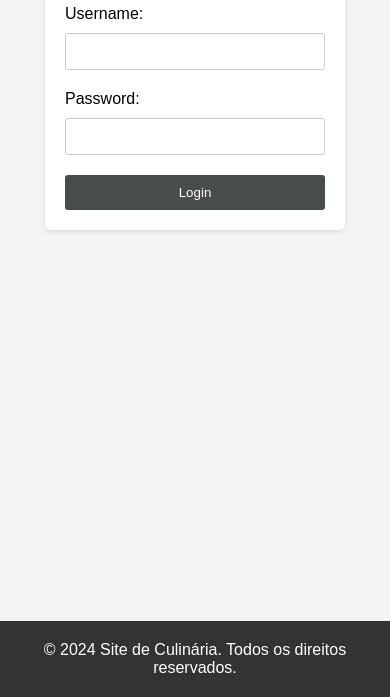
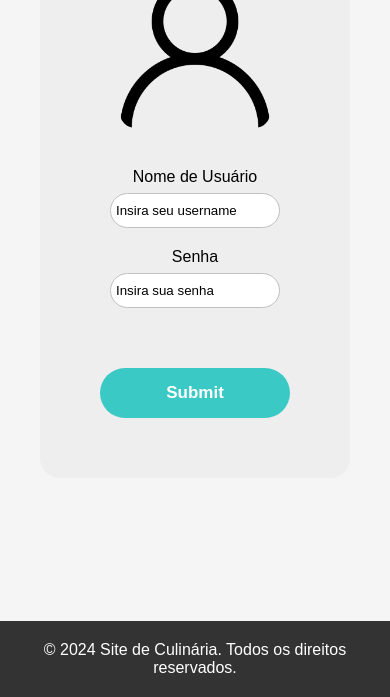
Before and after one commit to Ezequielzz/Hackaton-BD, a plain HTML site: page View/login.html in a window 390 px wide. Shown: the part 147-844 px from the top of the page. Drawn offline with Linux system fonts and the light colour scheme.

Commit message:
Receita View

```diff
--- a/View/CSS/Login.css
+++ b/View/CSS/Login.css
@@ -8,47 +8,314 @@ body {
     padding: 0;
 }
 
-h1  {
-    text-align: center;
+.login {
+    display: flex;
+    justify-content: center;
+    align-items: center;
+    width: 1100px;
+    height: 425px;
+    background: #eeeeee;
+    border-radius: 20px;
+    margin: 0 auto;
   }
 
-form {
-    max-width: 400px;
-    margin: 0 auto;
-    padding: 20px;
-    background-color: #fff;
-    border-radius: 5px;
-    box-shadow: 0 2px 5px rgba(0, 0, 0, 0.1);
+  .login .imglogin {
+    display: flex;
+    align-items: center;
   }
 
-label {
+
+  .login .formulario {
+    display: flex;
+    flex-direction: column;
+    justify-content: center;
+    align-items: flex-start;
+    margin-left: 90px;
+    width: 700px;
+    height: 425px;
+  }
+
+  .formulario input {
+    width: 160px;
+    height: 30px;
+    margin-top: 7px;
+    border: solid 1px #c0c0c0;
+    border-radius: 17px;
+    padding: 5px;
+  }
+
+  ::placeholder {
+    color: black;
+  }
+
+  .formulario label {
+    font-family: "Lilita One", sans-serif;
+  }
+
+  .formulario input:not(:last-child) {
+    width: 155px;
+  }
+
+  #lsenha {
+    margin-bottom: 40px;
+  }
+
+  .enviarlogin input {
+    width: 150px;
+    height: 45px;
+    border-radius: 27px;
+    border: none;
+    background: #3ac9c5;
+    color: #ffffff;
+    font-weight: 700;
+    font-size: 17px;
+    cursor: pointer;
+    transition: 0.3s;
+  }
+
+  .enviarlogin input:hover {
+    background: #41dfd9;
+  }
+
+
+
+  /* RESPONSIVIDADE */
+  @media screen and (max-width: 1280px) {
+    .navbar {
+      margin-bottom: 30px;
+    }
+
+    .login {
+      display: flex;
+      flex-direction: column;
+      height: 700px;
+      width: 630px;
+      margin-bottom: 30px;
+    }
+
+    .login .imglogin img {
+      display: flex;
+      justify-content: center;
+      align-items: center;
+      width: 630px;
+      border-radius: 20px 20px 20px 20px;
+    }
+
+    .login .formulario {
+      display: flex;
+      justify-content: center;
+      align-items: center;
+      padding: 20px; /* Espaçamento interno */
+      box-sizing: border-box; /* Inclui padding na largura total */
+      margin: 0;
+    }
+
+    .formulario input {
+      margin-bottom: 20px;
+    }
+
+    #lnome {
+      width: 220px;
+      height: 40px;
+      border-radius: 27px;
+    }
+
+    #lsenha {
+      width: 220px;
+      height: 40px;
+      border-radius: 27px;
+    }
+
+    .enviarlogin input {
+      width: 100%;
+      width: 170px;
+      height: 50px;
+      margin-top: 20px;
+    }
+
+    .menu {
       display: block;
+      /* Exibir o menu */
+   }
+
+   .close-btn {
+      display: block;
+      /* Exibir o botão fechar */
+   }
+
+   .menu-toggle {
+      display: block;
+      /* Exibir o ícone do menu */
+   }
+
+   .col-1 {
+      margin-bottom: 20px;
+   }
+
+   .navegacao2 {
+     display: none;
+    }
+  }
+
+
+
+  /* RESPONSIVIDADE */
+  @media screen and (max-width: 800px) {
+    .navbar {
+      margin-bottom: 30px;
+    }
+
+    .login {
+      display: flex;
+      flex-direction: column;
+      height: 680px;
+      width: 550px;
+      margin-bottom: 30px;
+    }
+
+    .login .imglogin img {
+      display: flex;
+      justify-content: center;
+      align-items: center;
+      width: 550px;
+      border-radius: 20px 20px 20px 20px;
+    }
+
+    .login .formulario {
+      display: flex;
+      justify-content: center;
+      align-items: center;
+      width: 200px;
+      padding: 20px; /* Espaçamento interno */
+      box-sizing: border-box; /* Inclui padding na largura total */
+      margin: 0;
+    }
+
+    .formulario input {
+      margin-bottom: 20px;
+    }
+
+    #lnome {
+      width: 220px;
+      height: 40px;
+      border-radius: 27px;
+    }
+
+    #lsenha {
+      width: 220px;
+      height: 40px;
+      border-radius: 27px;
+    }
+
+    .enviarlogin input {
+      width: 100%;
+      width: 170px;
+      height: 50px;
+      margin-top: 20px;
+    }
+
+    .menu {
+      display: block;
+      /* Exibir o menu */
+   }
+
+   .close-btn {
+      display: block;
+      /* Exibir o botão fechar */
+   }
+
+   .menu-toggle {
+      display: block;
+      /* Exibir o ícone do menu */
+   }
+
+   .col-1 {
+      margin-bottom: 20px;
+   }
+
+   .navegacao2 {
+     display: none;
+    }
+  }
+
+
+
+
+
+  @media screen and (max-width: 570px) {
+    .navbar {
+      margin-bottom: 40px;
+    }
+
+    .login {
+      display: flex;
+      flex-direction: column;
+      height: 500px;
+      width: 310px;
       margin-bottom: 10px;
     }
 
-input[type="text"],
-input[type="password"] {
-    width: 100%;
-    padding: 10px;
-    border: 1px solid #ccc;
-    border-radius: 3px;
+    .login .imglogin img {
+      display: flex;
+      justify-content: center;
+      align-items: center;
+      width: 310px;
+      border-radius: 15px 15px 15px 15px;
+    }
+
+    .login .formulario {
+      display: flex;
+      justify-content: center;
+      align-items: center;
+      padding: 20px;
       box-sizing: border-box;
+      margin: 0;
+    }
+
+    .formulario input {
       margin-bottom: 20px;
     }
 
-input[type="submit"] {
-    width: 100%;
-    padding: 10px;
-    background-color: #494d49;
-    color: #fff;
-    border: none;
-    border-radius: 3px;
-    cursor: pointer;
+    #lnome {
+      width: 170px;
+      height: 35px;
+      border-radius: 27px;
     }
 
-/* Responsive styles */
-@media screen and (max-width: 600px) {
-    form {
-        max-width: 300px;
+    #lsenha {
+      width: 170px;
+      height: 35px;
+      border-radius: 27px;
     }
+
+    .enviarlogin input {
+      width: 100%;
+      width: 190px;
+      height: 50px;
+      margin-top: 20px;
     }
+
+    .menu {
+      display: block;
+      /* Exibir o menu */
+   }
+
+   .close-btn {
+      display: block;
+      /* Exibir o botão fechar */
+   }
+
+   .menu-toggle {
+      display: block;
+      /* Exibir o ícone do menu */
+   }
+
+   .col-1 {
+      margin-bottom: 20px;
+   }
+
+   .navegacao2 {
+     display: none;
+    }
+
+  }
--- a/View/CSS/Style.css
+++ b/View/CSS/Style.css
@@ -27,6 +27,7 @@ header {
     display: flex;
     justify-content: space-between;
     align-items: center;
+    margin-bottom: 30px;
 }
 
 header h1 {
--- a/View/CSS/cadastro.css
+++ b/View/CSS/cadastro.css
@@ -44,6 +44,7 @@
     margin-top: 7px;
     border: solid 1px #c0c0c0;
     border-radius: 22px;
+    padding: 5px;
   }
 
   .formulario label,
--- a/View/CSS/receitas.css
+++ b/View/CSS/receitas.css
@@ -42,6 +42,7 @@
     margin-top: 7px;
     border: solid 1px #c0c0c0;
     border-radius: 22px;
+    padding: 5px;
   }
 
   .formulario textarea {
--- a/View/login.html
+++ b/View/login.html
@@ -17,7 +17,7 @@
                 <li><a href="./cadastro.html">Cadastro</a></li>
                 <li><a href="./login.html">Login</a></li>
                 <li><a href="./perfil.html">Perfil</a></li>
-                <li><a href="#">Postar</a></li>
+                <li><a href="./receitas.html">Postar</a></li>
             </ul>
         </nav>
     </header>
@@ -25,17 +25,22 @@
 
 
 
-        <h1>Login</h1>
-        <form>
-            <label for="username">Username:</label>
-            <input type="text" id="username" name="username" required>
-            <br>
-            <label for="password">Password:</label>
-            <input type="password" id="password" name="password" required>
-            <br>
-            <input type="submit" value="Login">
-        </form>
-    </div>
+        <div class="login">
+            <div class="imglogin">
+                <img src="../Assets/Imagens/user.png" alt="" style="width: 150px;">
+            </div>
+            <div class="formulario">
+                <label for="lnome">Nome de Usuário</label>
+                <input type="text" id="lnome" name="nome" placeholder="Insira seu username">
+
+                <label for="lsenha">Senha</label>
+                <input type="text" id="lsenha" name="senha" placeholder="Insira sua senha">
+
+                <div class="enviarlogin">
+                    <input type="submit" id="lenviar" name="enviar">
+                </div>
+            </div>
+        </div>
 
     <footer>
         <p>&copy; 2024 Site de Culinária. Todos os direitos reservados.</p>
```
Also changed, not shown: View/cadastro.html (+1 -1 lines), View/index.html (+1 -1 lines), View/perfil.html (+1 -1 lines), View/receitas.html (+21 -2 lines). Lines whose indentation alone changed are shown as unchanged.
